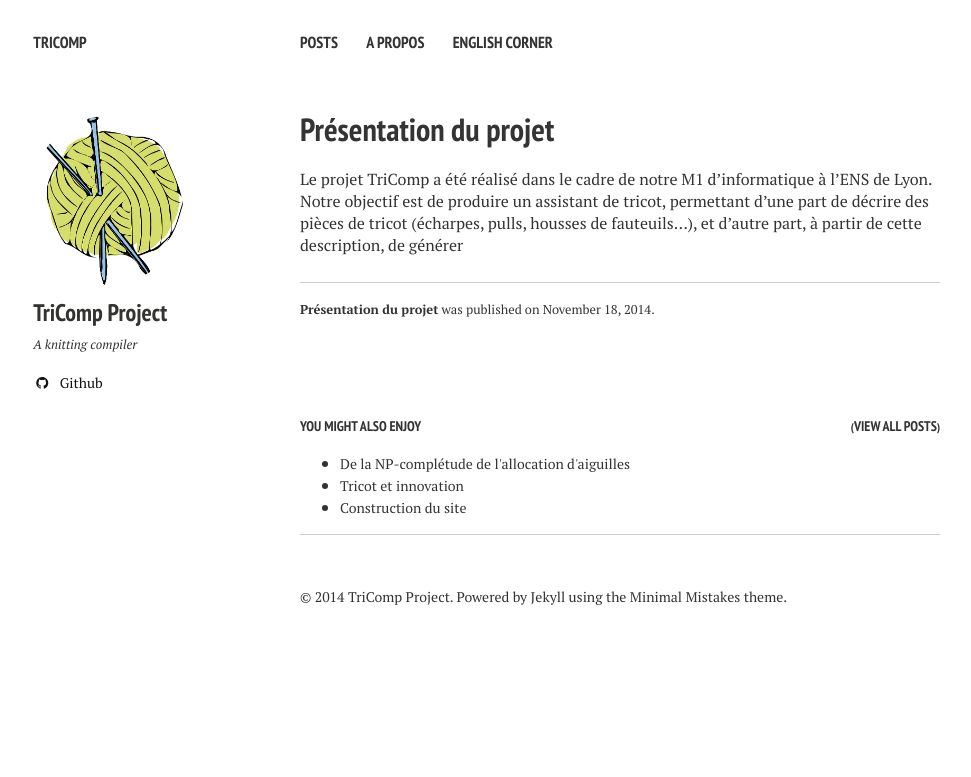
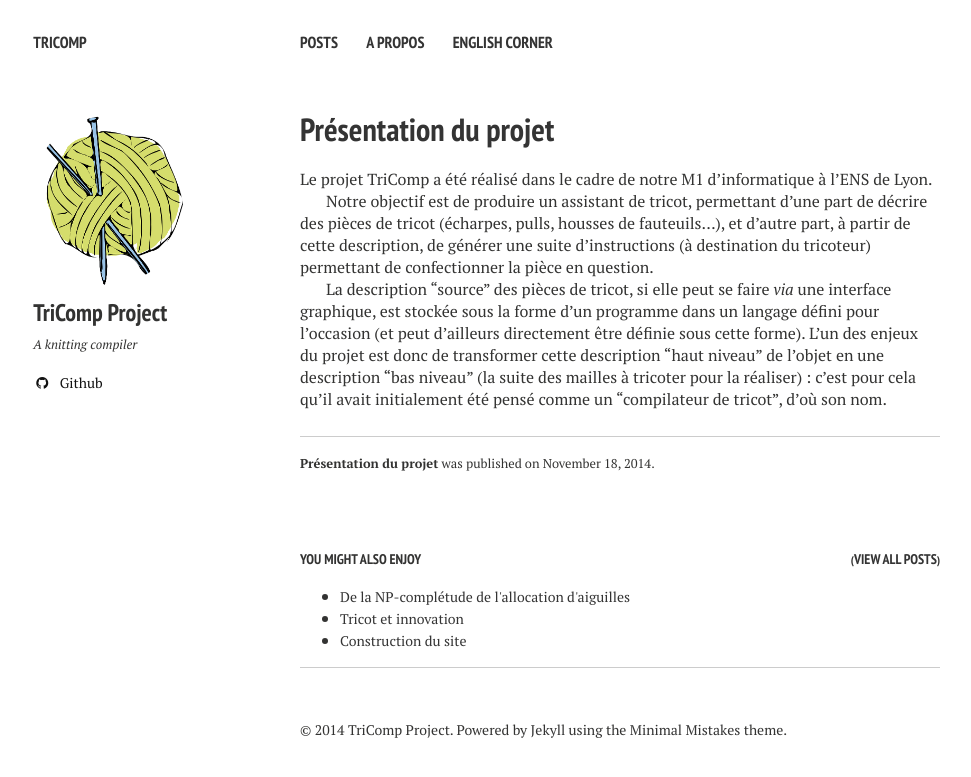
Before and after one commit to TriComp/TriComp.github.io, a Jekyll site: the page built from _posts/2014-11-18-presentation-projet.md, in a window 1280 px wide. Shown: the top 777 px of the page, without its empty margins (20-991 px from the left). Built offline with Jekyll 4.4.1, drawn with Linux system fonts in a browser that asks for light colours; nearby versions of some CDN libraries.

Commit message:
Présentation - suite

```diff
--- a/_posts/2014-11-18-presentation-projet.md
+++ b/_posts/2014-11-18-presentation-projet.md
@@ -3,4 +3,11 @@
 title: "Présentation du projet"
 ---
 Le projet TriComp a été réalisé dans le cadre de notre M1 d'informatique à l'ENS de Lyon.
-Notre objectif est de produire un assistant de tricot, permettant d'une part de décrire des pièces de tricot (écharpes, pulls, housses de fauteuils...), et d'autre part, à partir de cette description, de générer
+
+Notre objectif est de produire un assistant de tricot, permettant d'une part de décrire des pièces de tricot (écharpes, pulls, housses de fauteuils...), et d'autre
+part, à partir de cette description, de générer une suite d'instructions (à destination du tricoteur) permettant de confectionner la pièce en question.
+
+La description "source" des pièces de tricot, si elle peut se faire *via* une interface graphique, est stockée sous la forme d'un programme dans un langage défini
+pour l'occasion (et peut d'ailleurs directement être définie sous cette forme). L'un des enjeux du projet est donc de transformer cette description "haut niveau" de
+l'objet en une description "bas niveau" (la suite des mailles à tricoter pour la réaliser) : c'est pour cela qu'il avait initialement été pensé comme un
+"compilateur de tricot", d'où son nom.
```
